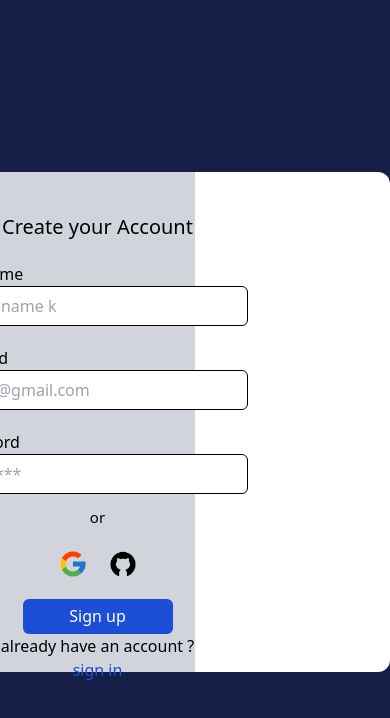
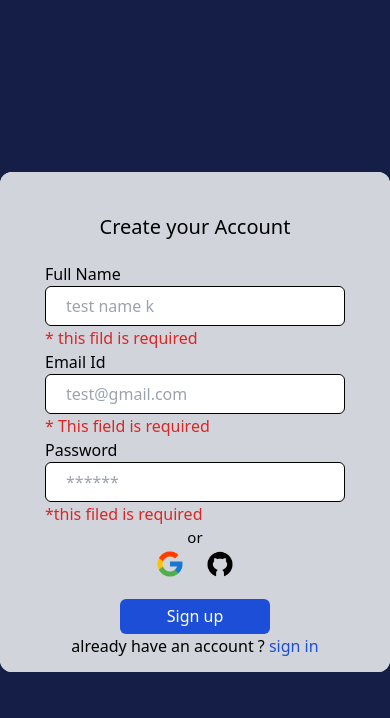
Before and after one commit to clumsy-coders-org/interviewapp, a React (Create React App) app in the folder client/: page /signup in a window 390 px wide. Both pictures are taken after a click on the button "Sign up". Shown: the top 718 px of the page. Built offline with nearby package versions, Linux system fonts and the light colour scheme.

Commit message:
signup work done

```diff
--- a/client/package.json
+++ b/client/package.json
@@ -7,13 +7,15 @@
     "@testing-library/react": "^13.4.0",
     "@testing-library/user-event": "^13.5.0",
     "autoprefixer": "^10.4.20",
+    "formik": "^2.4.6",
     "postcss-cli": "^11.0.0",
     "react": "^18.3.1",
     "react-dom": "^18.3.1",
     "react-router-dom": "^6.26.1",
     "react-scripts": "5.0.1",
     "tailwindcss": "^3.4.10",
-    "web-vitals": "^2.1.4"
+    "web-vitals": "^2.1.4",
+    "yup": "^1.4.0"
   },
   "scripts": {
     "start": "react-scripts start",
--- a/client/src/Component/Signup/Signup.jsx
+++ b/client/src/Component/Signup/Signup.jsx
@@ -4,8 +4,45 @@ import React from 'react'
 import img from "../../Asset/image2sig.png"
 import google from "../../Asset/googleicon.png"
 import github from "../../Asset/gitlogo.png"
+import { useFormik } from 'formik';
+import { validationSchema } from "./validation"
+
 
 function Signup() {
+
+
+    const initalValues = {
+
+        name: "",
+        email: "",
+        password: ""
+
+    }
+
+
+
+
+
+
+    const { errors, values, handleChange, handleSubmit, handleBlur, touched } = useFormik({
+
+        initialValues: initalValues,
+        validationSchema: validationSchema,
+
+        onSubmit: (value) => {
+
+            console.log(value)
+        }
+
+
+    });
+
+
+
+
+
+
+
     return (
         <div>
 
@@ -13,7 +50,7 @@ function Signup() {
             <div className=' h-screen w-full bg-[#141E46] flex justify-center items-center  '>
 
                 {/* inner main div */}
-                <div className=' h-[500px] w-[900px] bg-white flex rounded-xl' >
+                <div className=' h-[500px] w-[400px] sm:w-[900px] bg-white flex rounded-xl' >
 
                     {/* image main div */}
                     <div className=' hidden sm:block  h-full w-[50%] p-[80px]' >
@@ -24,24 +61,84 @@ function Signup() {
 
                     {/* form main div */}
 
-                    <div className='h-full w-[50%] bg-gray-300 pt-10 ' >
+                    <div className='h-full w-[100%] sm:w-[50%] bg-gray-300  rounded-xl pt-10 ' >
 
                         <h1 className=' text-center text-[20px]  ' > Create your Account </h1>
 
                         <div className='flex justify-center items-center pt-5' >
 
-                            <form action="">
+                            <form action=""  >
 
                                 <label htmlFor=""> Full Name </label> <br />
-                                <input type="text" placeholder='test name k' className='w-[300px] h-[40px] rounded-md pl-5 border border-black mb-5 ' /> <br />
+                                <input type="text" placeholder='test name k' className='w-[300px] h-[40px] rounded-md pl-5 border border-black  '
+
+                                    name='name'
+                                    value={values.name}
+                                    onChange={handleChange}
+                                    onBlur={handleBlur}
+
+
+                                /> <br />
+
+
+
+                                {
+
+                                    errors.name && touched.name
+                                        ?
+
+                                        <>  <span className='text-red-600'>{errors.name}  </span> <br />  </>
+                                        : <br />
+
+
+
+                                }
+
+
 
 
                                 <label htmlFor=""> Email Id </label> <br />
-                                <input type="email" placeholder='test@gmail.com' className='w-[300px] h-[40px] rounded-md pl-5 border border-black mb-5 ' /> <br />
+                                <input type="email" placeholder='test@gmail.com' className='w-[300px] h-[40px] rounded-md pl-5 border border-black  '
+                                    name='email'
+                                    value={values.email}
+                                    onChange={handleChange}
+                                    onBlur={handleBlur}
+
+                                /> <br />
+
+                                {
+
+                                    errors.email && touched.email
+                                        ?
+
+                                        <>  <span className='text-red-600'>{errors.email}  </span> <br />  </>
+                                        : <br />
 
 
+
+                                }
+
                                 <label htmlFor=""> Password </label> <br />
-                                <input type="password" placeholder='******' className='w-[300px] h-[40px] rounded-md pl-5 border border-black ' /> <br />
+                                <input type="password" placeholder='******' className='w-[300px] h-[40px] rounded-md pl-5 border border-black '
+
+                                    name='password'
+                                    value={values.password}
+                                    onChange={handleChange}
+                                    onBlur={handleBlur}
+
+                                /> <br />
+
+                                {
+
+                                    errors.password && touched.password
+                                        ?
+
+                                        <>  <span className='text-red-600'>{errors.password}  </span> <br />  </>
+                                        : <br />
+
+
+
+                                }
 
 
 
@@ -51,9 +148,11 @@ function Signup() {
                         </div>
 
 
-                        <h1 className='text-center  text-[15px] mt-3 ' > or </h1>
+                        <h1 className='text-center  text-[15px]  ' > or </h1>
 
-                        <div className='w-full flex justify-center gap-5 mt-5' >
+                        {/* social icons */}
+
+                        <div className='w-full flex justify-center gap-5 ' >
 
                             <img src={google} className='w-[30px] h-[30px] cursor-pointer' />
 
@@ -63,7 +162,7 @@ function Signup() {
 
                         <div className='w-full flex justify-center mt-5' >
 
-                            <button className='w-[150px] h-[35px] bg-blue-700 rounded-md text-white ' > Sign up </button>
+                            <button onClick={handleSubmit} className='w-[150px] h-[35px] bg-blue-700 rounded-md text-white ' > Sign up </button>
 
 
                         </div>
--- /dev/null
+++ b/client/src/Component/Signup/validation.js
@@ -0,0 +1,17 @@
+
+
+
+import * as yup from "yup";
+
+
+const emailRegex = /^[^\s@]+@[^\s@]+\.[^\s@]+$/;
+
+
+export const validationSchema=yup.object({
+
+
+      name:yup.string().min(3,"* enter more 3 chr").required("* this fild is required"),
+      email:yup.string().matches(emailRegex, "* Enter a valid email address").required("* This field is required"),
+      password:yup.string().min(4, " *enter minimum 4 char  ").required(" *this filed is required")
+
+})
```
Also changed, not shown: 1 other file (tests, documents, lock files or other folders).
